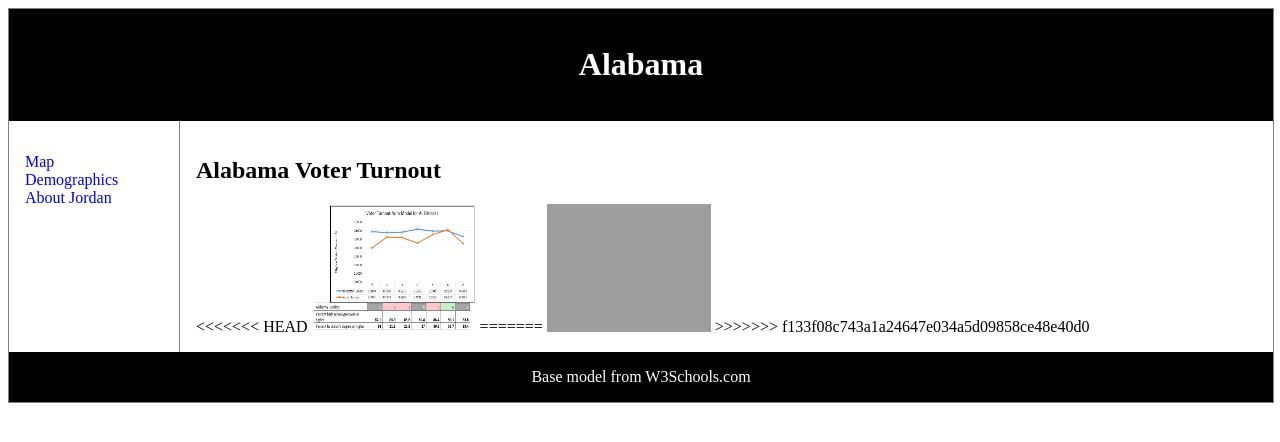
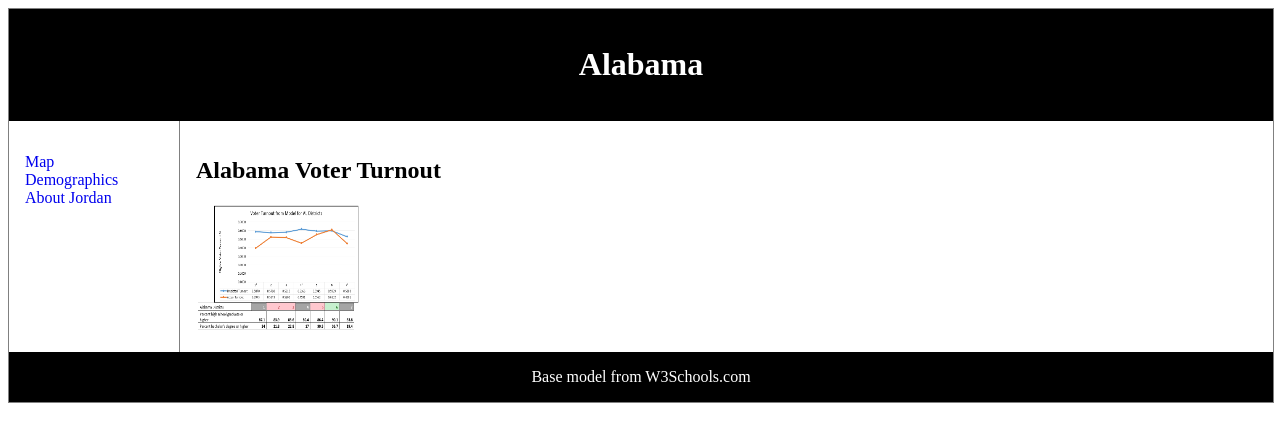
Before and after one commit to jballdata/capstone, a Flask app: page /Alabama in a window 1280 px wide. Shown: the top 442 px of the page. Run offline with Flask 2, Linux system fonts and the light colour scheme; grey boxes are pictures that could not be loaded.

Commit message:
Update index.html

```diff
--- a/templates/index.html
+++ b/templates/index.html
@@ -57,11 +57,9 @@ article {
 
 <article>
   <h1>Alabama Voter Turnout</h1>
-<<<<<<< HEAD
+
   <img src="/static/rough_alabama.png" alt="Alabama graph" style="width:164px;height:128px;">
-=======
-  <img src="/templates/img/rough_alabama.png" alt="Alabama graph" style="width:164px;height:128px;">
->>>>>>> f133f08c743a1a24647e034a5d09858ce48e40d0
+
   </article>
 
 <footer>Base model from W3Schools.com</footer>
```
